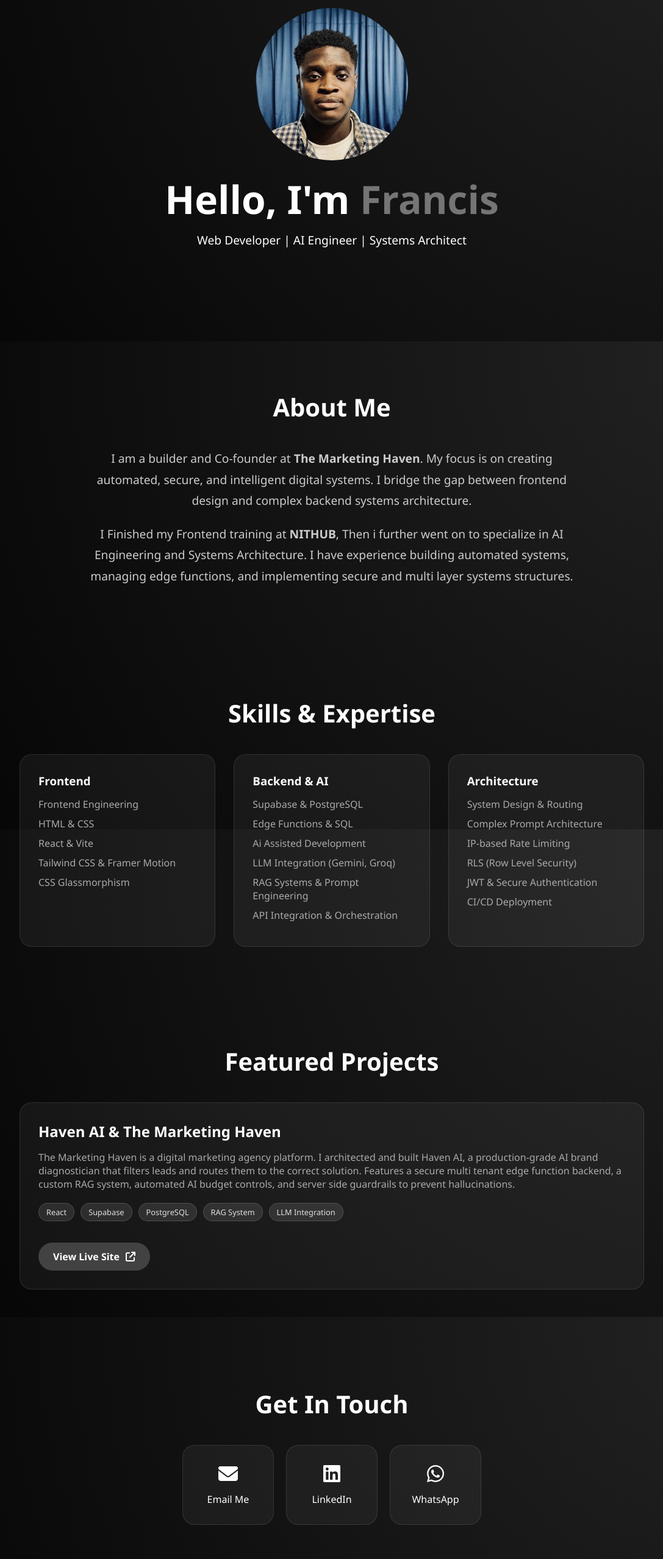
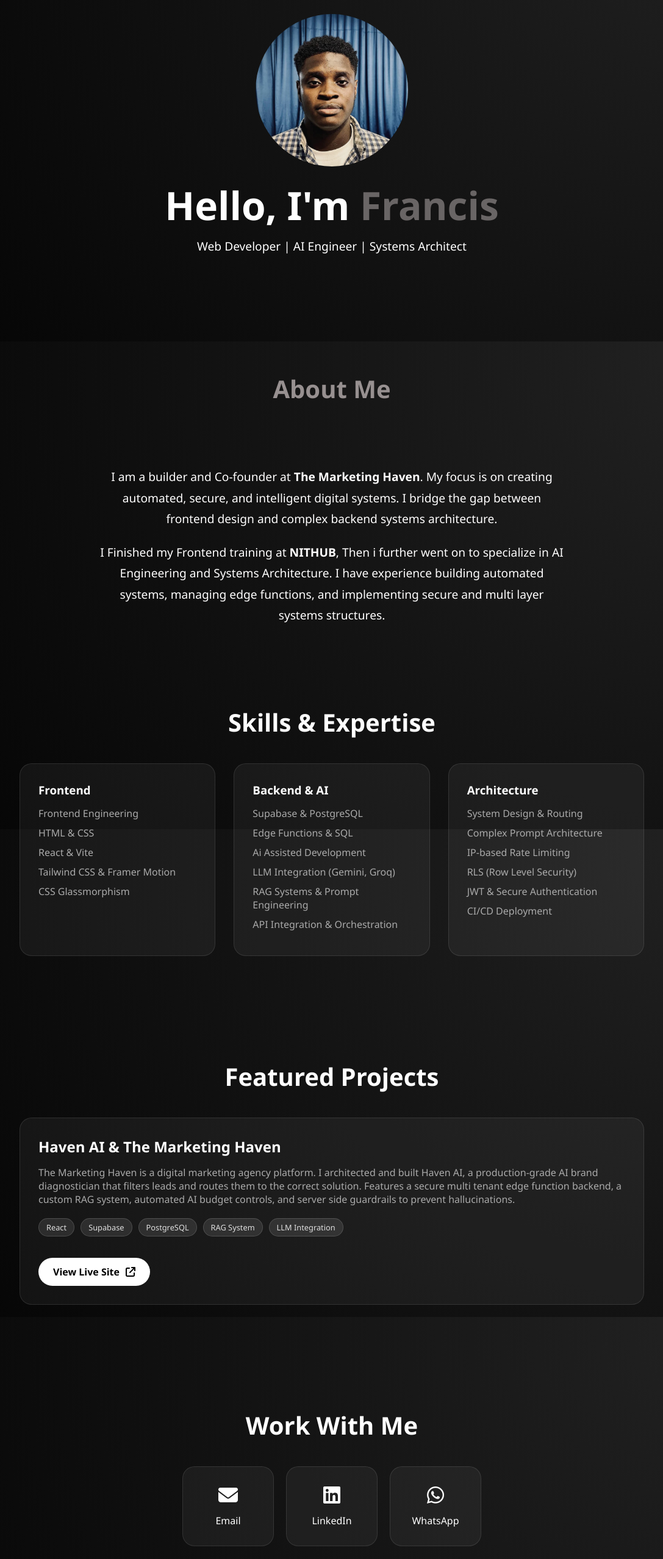
Before and after one commit to Tripple-svg/Portfolio-Web, a plain HTML site: page index.html in a window 1280 px wide. Shown: the part 240-2797 px from the top of the page at 61% size, without its empty margins (96-1183 px from the left). Drawn offline with Linux system fonts and the light colour scheme.

Commit message:
Mahn, Theme toggle fixes

```diff
--- a/index.html
+++ b/index.html
@@ -41,8 +41,10 @@
         <p>Web Developer | AI Engineer | Systems Architect</p>
     </section>
 
+    <div class="fix">
     <section id="about" class="section">
         <h2 class="section-title">About Me</h2>
+    </div>
         <div class="about-content">
             <p>
                 I am a builder and Co-founder at <strong>The Marketing Haven</strong>. My focus is on creating automated, secure, and intelligent digital systems.
@@ -99,11 +101,11 @@
     </section>
 
        <section id="contact" class="section">
-        <h2 class="section-title">Get In Touch</h2>
+        <h2 class="section-title">Work With Me</h2>
         <div class="contact-links">
             <a href="mailto:folushofadeyi01@gmail.com" class="contact-card">
                 <i class="fa-solid fa-envelope"></i>
-                <span>Email Me</span>
+                <span>Email</span>
             </a>
             <a href="https://www.linkedin.com/in/francis-fadeyi-301040249?utm_source=share_via&utm_content=profile&utm_medium=member_android" target="_blank" class="contact-card">
                 <i class="fa-brands fa-linkedin"></i>
--- a/style.css
+++ b/style.css
@@ -1,4 +1,3 @@
-/* --- GLOBAL & VARIABLES --- */
 html {
     scroll-behavior: smooth;
     overflow-x: hidden;
@@ -19,7 +18,6 @@ body {
     min-height: 100vh;
 }
 
-/* --- LIQUID GLASS HEADER --- */
 .glass-header {
     position: fixed;
     top: 20px;
@@ -114,13 +112,13 @@ body {
     cursor: pointer;
 }
 
+/* Had to be added for display fixes*/
 .desktop-only { display: flex; }
 .mobile-only { display: none; }
 
-/* --- HERO SECTION --- */
 .hero {
     min-height: 100vh;
-    padding-top: 100px;
+    padding-top: 120px;
     display: flex;
     flex-direction: column;
     justify-content: center;
@@ -128,12 +126,17 @@ body {
     text-align: center;
 }
 
+
 .hero h1 {
     font-size: 4rem;
 }
 
 .hero span {
-    color: #767474;
+    color: #696565;
+}
+
+Body.light-mode .hero span {
+    color: #5b5959;
 }
 
 .hero p {
@@ -151,9 +154,9 @@ body {
     cursor: pointer; /* Makes it clear it's clickable */
 }
 
-/* --- GENERAL SECTIONS --- */
 .section {
-    padding: 80px 10%;
+    margin-top: -30px;
+    padding: 100px 10%;
     min-height: auto;
     transition: background 0.3s ease, color 0.3s ease;
 }
@@ -164,11 +167,23 @@ body {
     text-align: center;
 }
 
+.fix{
+    margin-top: -50px;
+    color: #979090;
+}
+
+Body.light-mode .fix{
+    color: #444444;
+}
+
 .about-content p {
     font-size: 1.2rem;
+    padding-top: -220px;
+    padding: 0 20px;
     line-height: 1.8;
-    margin-bottom: 20px;
-    color: #cccccc;
+    margin-bottom: 60px;
+    Margin-top: -40px;
+    color: #fffefe;
     text-align: center;
     max-width: 800px;
     margin-inline: auto;
@@ -229,8 +244,8 @@ body {
     align-items: center;
     gap: 10px;
     width: fit-content;
-    background: #434242;
-    color: #ffffff; /* FIXED: Made text white for contrast */
+    background: #ffffff;
+    color: #000000;
     text-decoration: none;
     padding: 12px 24px;
     border-radius: 35px;
@@ -327,9 +342,8 @@ body.light-mode .skill-card h3 {
 }
 body.light-mode .skill-card li,
 body.light-mode .project-card p,
-body.light-mode .hero span,
 body.light-mode .about-content p {
-    color: #444444;
+    color: #000000;
 }
 
 body.light-mode .icon-btn {
@@ -348,7 +362,7 @@ body.light-mode .tech-tags span {
 }
 
 body.light-mode .project-btn {
-    background: #333333;
+    background: #000000;
     color: #ffffff;
 }
 body.light-mode .project-btn:hover {
@@ -463,3 +477,8 @@ body.light-mode .contact-card:hover {
     background-color: #050505;
     color: #ffffff;
 }
+
+Body.light-mode .bottom{
+    background-color: #f4f4f4;
+    color: #000000;
+}
```
